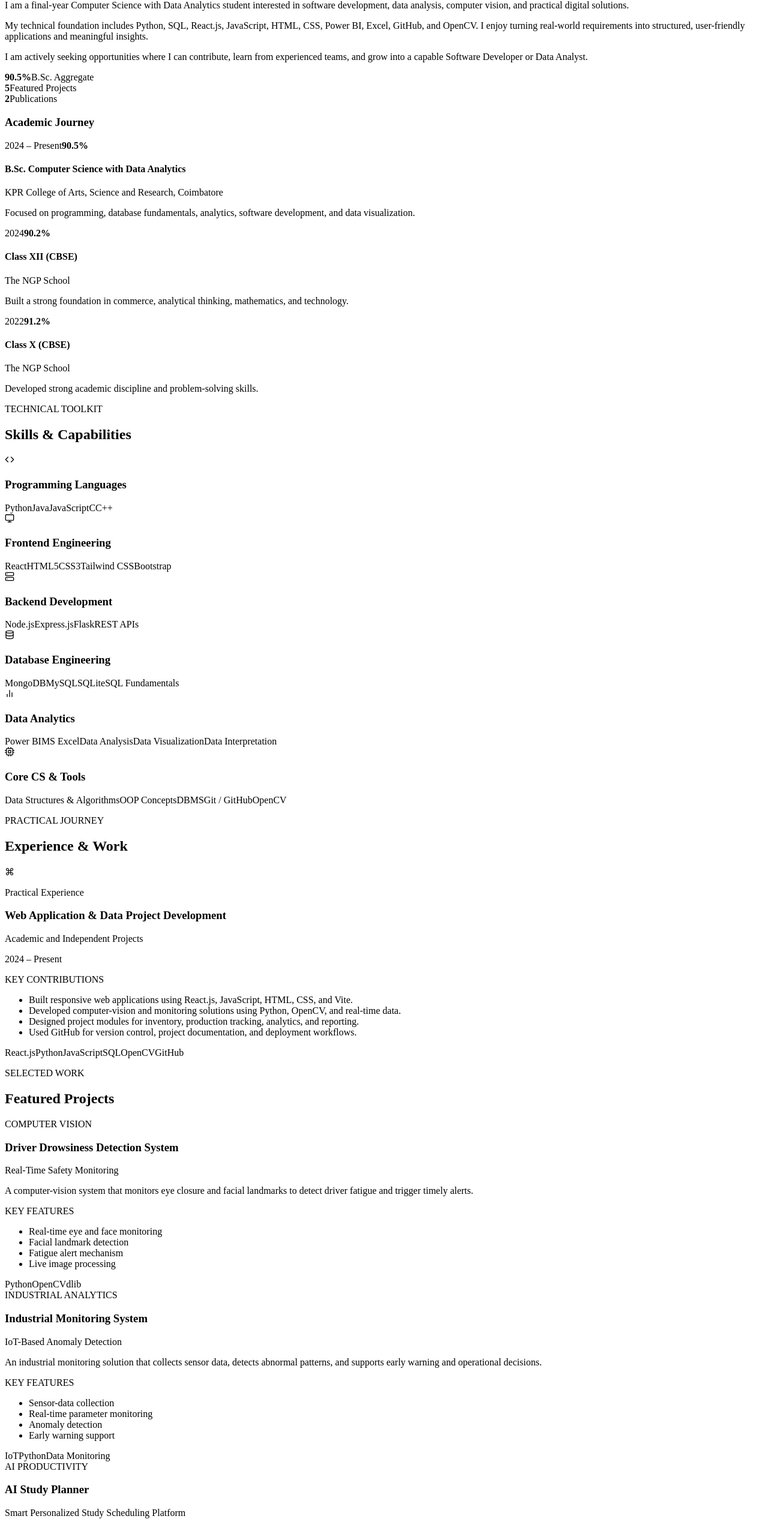
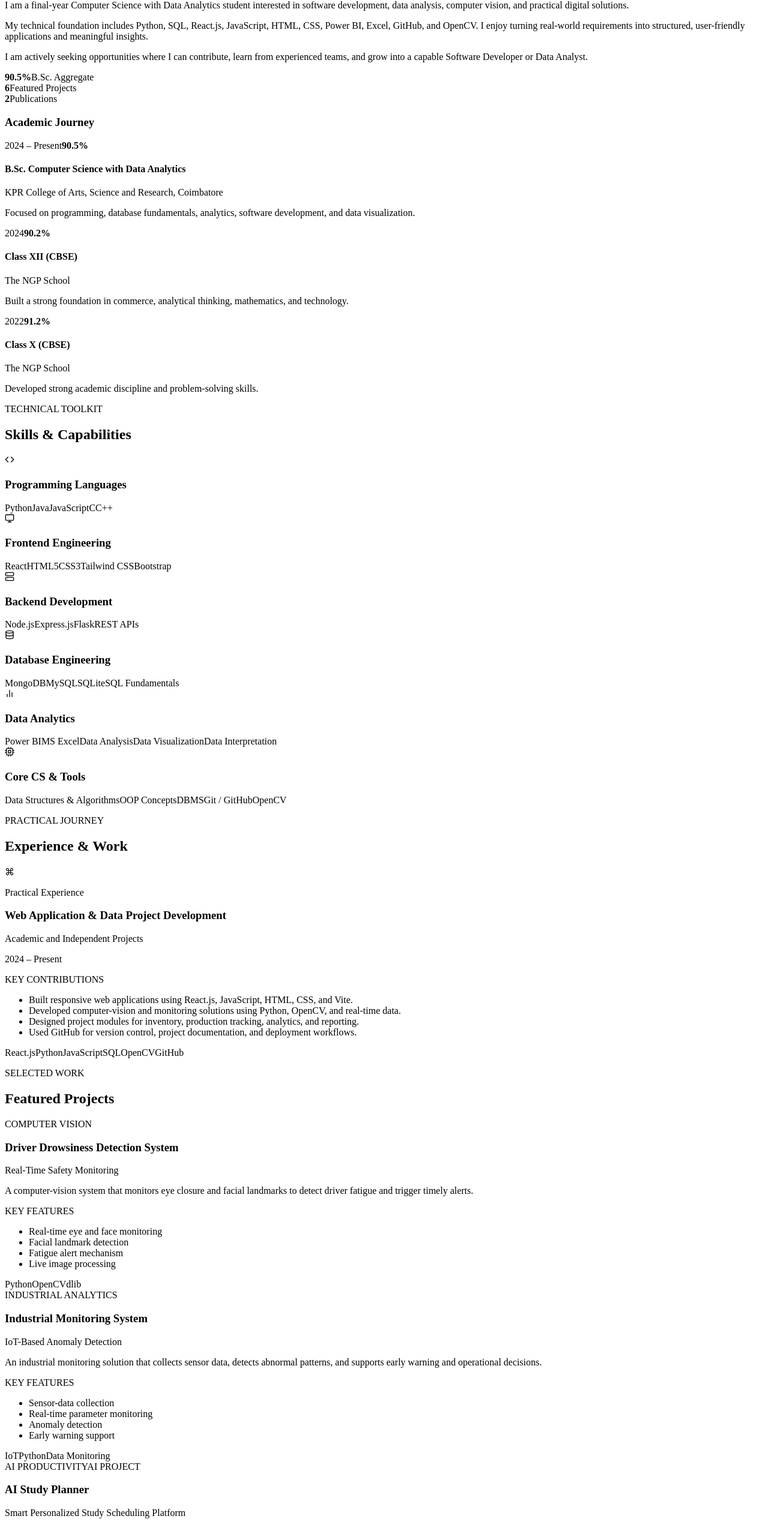
Before and after one commit to vishnupriyac240307/portfolio-, a React (Vite) app: page / in a window 1280 px wide. Shown: the part 780-3327 px from the top of the page at 60% size. Built offline with nearby package versions, Linux system fonts and the light colour scheme; the HTML template or start-up script is replaced by a standard one.

Commit message:
Update App.jsx

```diff
--- a/src/App.jsx
+++ b/src/App.jsx
@@ -303,7 +303,7 @@ function App() {
                 </div>
 
                 <div>
-                  <strong>5</strong>
+                  <strong>6</strong>
                   <span>Featured Projects</span>
                 </div>
 
@@ -442,10 +442,7 @@ function App() {
           ))}
         </section>
 
-        <section
-          id="projects"
-          className="section alternate"
-        >
+        <section id="projects" className="section alternate">
   <SectionHeader
     eyebrow="SELECTED WORK"
     title="Featured Projects"
@@ -454,25 +451,34 @@ function App() {
   <div className="project-grid">
     {projects.map(project => {
       const hasGithub =
-                project.github &&
-                project.github !== "#";
+        Boolean(project.github) && project.github !== "#";
 
       const hasDemo =
-                project.demo &&
-                project.demo !== "#";
+        Boolean(project.demo) && project.demo !== "#";
 
-              const hasLinks =
-                hasGithub || hasDemo;
+      const isAIProject =
+        project.category.includes("AI") ||
+        project.title.includes("AI");
 
       return (
         <article
-                  className="project-card reveal"
+          className={`project-card reveal ${
+            isAIProject ? "ai-project-card" : ""
+          }`}
           key={project.title}
         >
           <div>
+            <div className="project-card-top">
               <span className="category-pill">
                 {project.category}
               </span>
+
+              {isAIProject && (
+                <span className="ai-project-badge">
+                  AI PROJECT
+                </span>
+              )}
+            </div>
 
             <h3>{project.title}</h3>
 
@@ -504,7 +510,7 @@ function App() {
               ))}
             </div>
 
-                    {hasLinks && (
+            {(hasGithub || hasDemo) && (
               <div className="project-links">
                 {hasGithub && (
                   <a
```
Lines whose indentation alone changed are shown as unchanged.
